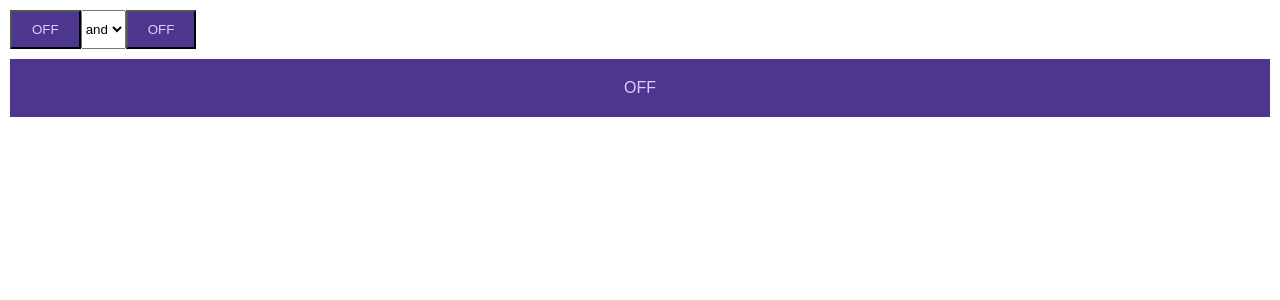
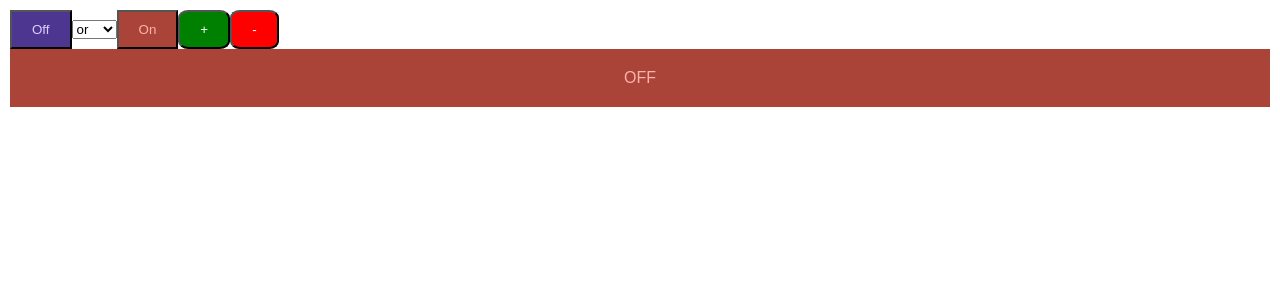
Before and after one commit to yimd85/CodestersDeveloperExercise, a React (Create React App) app: page / in a window 1280 px wide. Shown: the top 300 px of the page. Built offline with nearby package versions, Linux system fonts and the light colour scheme.

Commit message:
operators, functions and additional switches

```diff
--- a/src/App.css
+++ b/src/App.css
@@ -14,15 +14,25 @@ button{
   color:white;
   text-align:center;
 }
-.off{
+.false{
   background-color: #4d3690;
   color:#dcf;
 }
-.on{
+.true{
   background-color: #AA4439;
   color:#FFB2AA;
 }
+.add{
+  background-color: green;
+  color: white;
+  border-radius: 20%;
+}
+.remove{
+  background-color: red;
+  color: white;
+  border-radius: 20%;
+}
 
-div.container{
+div.off, div.on{
   display: flex;
 }
--- a/src/App.js
+++ b/src/App.js
@@ -2,60 +2,93 @@ import React, { Component } from 'react';
 
 import Operator from './components/Operator.js';
 import Buttons from './components/InitialSwitch.js';
-
 import './App.css';
 
 class App extends Component {
+  state = {
+    test: [ {b1: false, op2: "|", b2: true }]
+  };
 
-   initialswitch() {
-
-     return (
-       <div className='container'>
-          <Buttons
-              className={"switch switch-1 off"}
-              datastate={"off"}
-          />
-          <Operator />
-          <Buttons
-              className={"switch switch-2 off"}
-              datastate={"off"}
-          />
-         </div>
-     )
-   }
-
-    additionalSwitch(){
-      return (
-        <div>
-          <div class="row">
-            <Operator />
-          </div>
-          {this.initialswitch()}
-        </div>
+  addRow = () => {
+    let piece = this.state.test;
+    piece.push({op1: "^", b1: false, op2: "|", b2: true })
+    this.setState ({ test: piece }
+    ,
+      () => { console.log(this.state.test); }
     );
   }
 
-
-    switchCountRender() {
-          return (
-              <div className="row">
-                {this.initialswitch()}
-              </div>
+  removeRow = () => {
+    let copy = this.state.test;
+    if( copy.length > 1) {
+      copy.pop();
+    }
+    this.setState ({ test: copy }
+      ,
+        () => { console.log(this.state.test); }
     );
   }
 
+  operatorChange = (event) => {
+    console.log(event);
+    this.setState({ value: event.target.value})
+  }
 
+  changeB1 (event, index){
+    let x;
+    if(event === true) { x = false; } else { x = true; }
+    let copy = this.state.test;
+    copy[index].b1 = x;
+    this.setState({ test: copy})
+  }
+
+  changeB2 (event, index){
+    let x;
+    if(event === true) { x = false; } else { x = true; }
+    let copy = this.state.test;
+    copy[index].b2 = x;
+    this.setState({ test: copy})
+  }
+
+  renderHelperFunction() {
+    return this.state.test.map((item, index) => {
+      if( index ===  0 ){
+       return (
+         <span key={index}>
+                 <div>
+                       <Buttons className={item.b1 ? 'true' : 'false'} indication={item.b1 ? 'On' : 'Off'} onClick={() => this.changeB1(item.b1, index)}/>
+                       <Operator value={item.op2} onChange={this.operatorChange} />
+                       <Buttons className={item.b2  ? 'true' : 'false'} indication={item.b2 ? 'On' : 'Off'} onClick={() => this.changeB2(item.b2, index)}/>
+                       <Buttons className={"add"} indication={"+"} onClick={this.addRow}/>
+                       <Buttons className={"remove"} indication={"-"} onClick={this.removeRow} />
+                 </div>
+         </span>
+       );
+     } else {
+       return (
+         <span key={index}>
+                 <div className="container row">
+                   <Operator value={item.op1} onChange={this.operatorChange}/>
+                 </div>
+
+                 <div>
+                       <Buttons className={item.b1 ? 'true' : 'false'} indication={item.b1 ? 'On' : 'Off'} onClick={() => this.changeB1(item.b1, index)}/>
+                       <Operator value={item.op2} onChange={this.operatorChange} />
+                       <Buttons className={item.b2  ? 'true' : 'false'} indication={item.b2 ? 'On' : 'Off'} onClick={() => this.changeB2(item.b2, index)}/>
+                 </div>
+         </span>
+       );
+     }
+    });
+  }
 
 	render() {
     return (
-        <div>
-          {this.switchCountRender()}
-            <div className="row">
-              <div className="light off"><span>OFF</span></div>
-            </div>
+      <div className="container row">
+                  {this.renderHelperFunction() }
+                  <div className="light true"><span>OFF</span></div>
         </div>
     );
-
   }
 }
 
--- a/src/components/InitialSwitch.js
+++ b/src/components/InitialSwitch.js
@@ -4,11 +4,11 @@ import React from 'react';
 
 const Buttons = (props) => {
   return (
-    <div>
-          <button className={props.className} datastate={props.datastate}>
-            <span>OFF</span>
+    <span>
+          <button className={props.className} datastate={props.datastate} onClick={props.onClick}>
+            <span>{props.indication}</span>
           </button>
-    </div>
+    </span>
   );
 }
 
--- a/src/components/Operator.js
+++ b/src/components/Operator.js
@@ -1,11 +1,11 @@
 import React from 'react';
 
-const Operator = (prop) => {
+const Operator = (props) => {
   return(
-    <select id="mode">
-        <option value="and">and</option>
-        <option value="or">or</option>
-        <option value="xor">xor</option>
+    <select id="mode" value={props.value} onChange={props.onChange}>
+        <option value="&">and</option>
+        <option value="|">or</option>
+        <option value="^">xor</option>
     </select>
   );
 }
```
Lines whose indentation alone changed are shown as unchanged.
